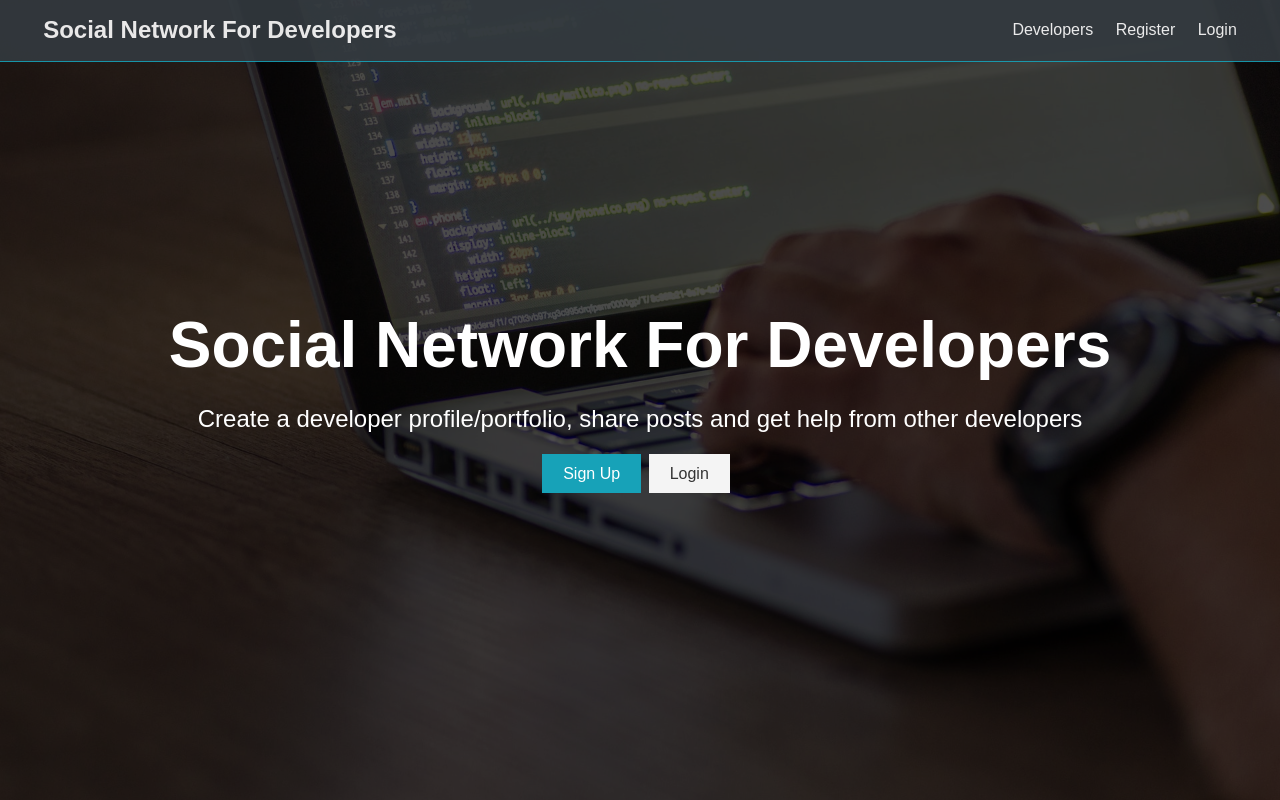
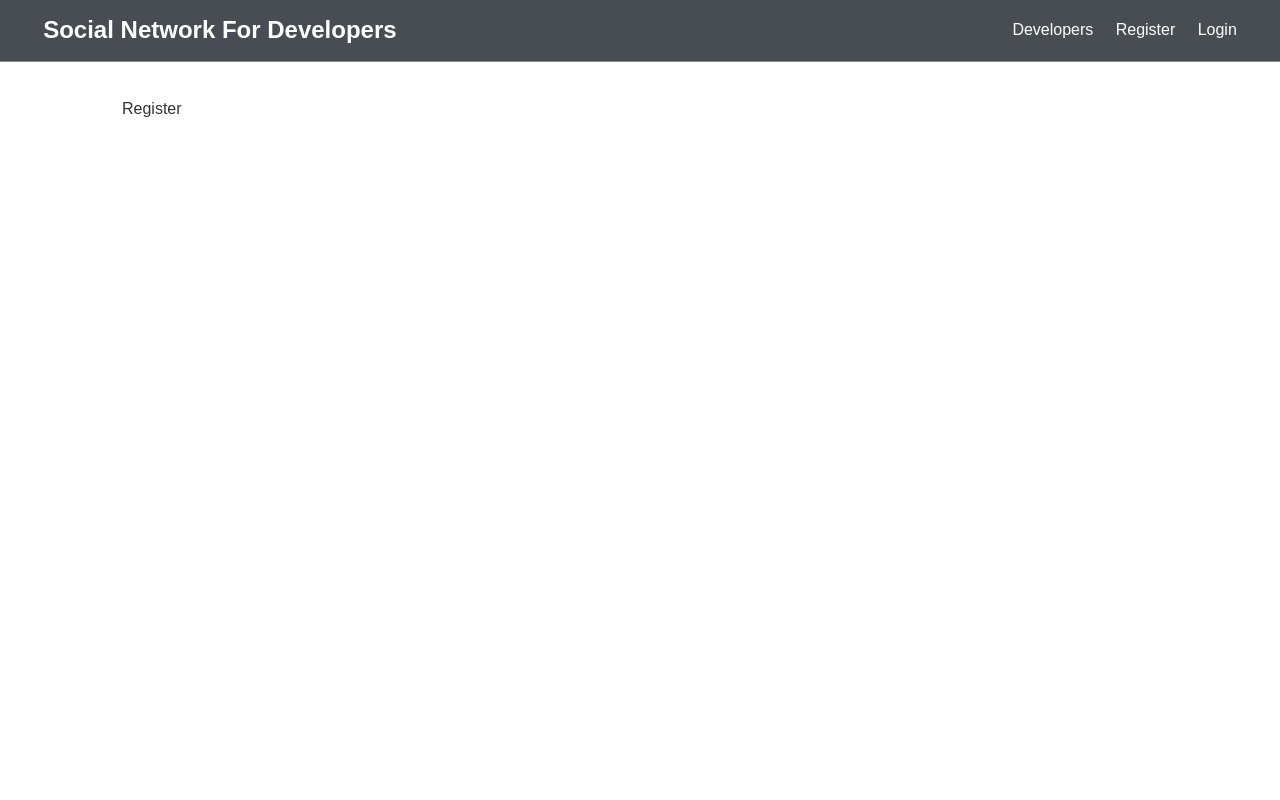
Before and after one commit to kashapov/social-network-mern, a React (Create React App) app in the folder client/: page /register in a window 1280 px wide. Built offline with nearby package versions, Linux system fonts and the light colour scheme.

Commit message:
feat: create base UI routes

```diff
--- a/client/src/App.js
+++ b/client/src/App.js
@@ -1,15 +1,26 @@
 import React, { Fragment } from 'react';
+import { BrowserRouter as Router, Route, Switch } from 'react-router-dom';
 
 import Navbar from './components/layout/Navbar';
 import Landing from './components/layout/Landing';
+import Login from './components/auth/Login';
+import Register from './components/auth/Register';
 
 import './App.css';
 
 const App = () => (
-  <Fragment>
-    <Navbar />
-    <Landing />
-  </Fragment>
+  <Router>
+    <Fragment>
+      <Navbar />
+      <Route exact path="/" component={Landing} />
+      <section className="container">
+        <Switch>
+          <Route exact path="/register" component={Register} />
+          <Route exact path="/login" component={Login} />
+        </Switch>
+      </section>
+    </Fragment>
+  </Router>
 );
 
 export default App;
--- /dev/null
+++ b/client/src/components/auth/Login.js
@@ -0,0 +1,7 @@
+import React from 'react';
+
+const Login = () => {
+  return <div>Login</div>;
+};
+
+export default Login;
--- /dev/null
+++ b/client/src/components/auth/Register.js
@@ -0,0 +1,7 @@
+import React from 'react';
+
+const Register = () => {
+  return <div>Register</div>;
+};
+
+export default Register;
--- a/client/src/components/layout/Landing.js
+++ b/client/src/components/layout/Landing.js
@@ -1,4 +1,5 @@
 import React from 'react';
+import { Link } from 'react-router-dom';
 
 const Navbar = () => {
   return (
@@ -11,12 +12,12 @@
             other developers
           </p>
           <div className="buttons">
-            <a href="register.html" className="btn btn-primary">
+            <Link to="/register" className="btn btn-primary">
               Sign Up
-            </a>
-            <a href="login.html" className="btn btn-light">
+            </Link>
+            <Link to="/login" className="btn btn-light">
               Login
-            </a>
+            </Link>
           </div>
         </div>
       </div>
--- a/client/src/components/layout/Navbar.js
+++ b/client/src/components/layout/Navbar.js
@@ -1,22 +1,23 @@
 import React from 'react';
+import { Link } from 'react-router-dom';
 
 const Navbar = () => {
   return (
     <nav className="navbar bg-dark">
       <h1>
-        <a href="index.html">
+        <Link to="/">
           <i class="fas fa-code"></i> Social Network For Developers
-        </a>
+        </Link>
       </h1>
       <ul>
         <li>
-          <a href="profiles.html">Developers</a>
+          <Link to="#">Developers</Link>
         </li>
         <li>
-          <a href="register.html">Register</a>
+          <Link to="/register">Register</Link>
         </li>
         <li>
-          <a href="login.html">Login</a>
+          <Link to="/login">Login</Link>
         </li>
       </ul>
     </nav>
```
